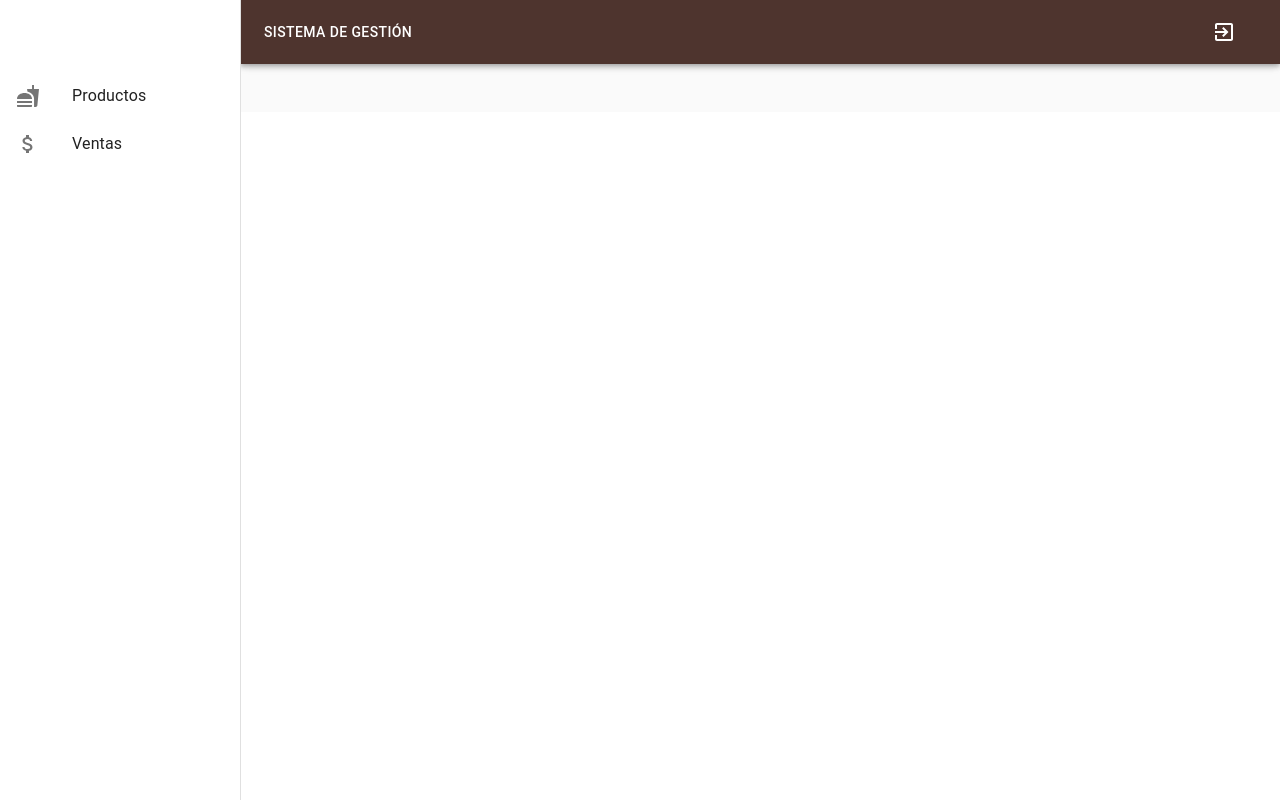
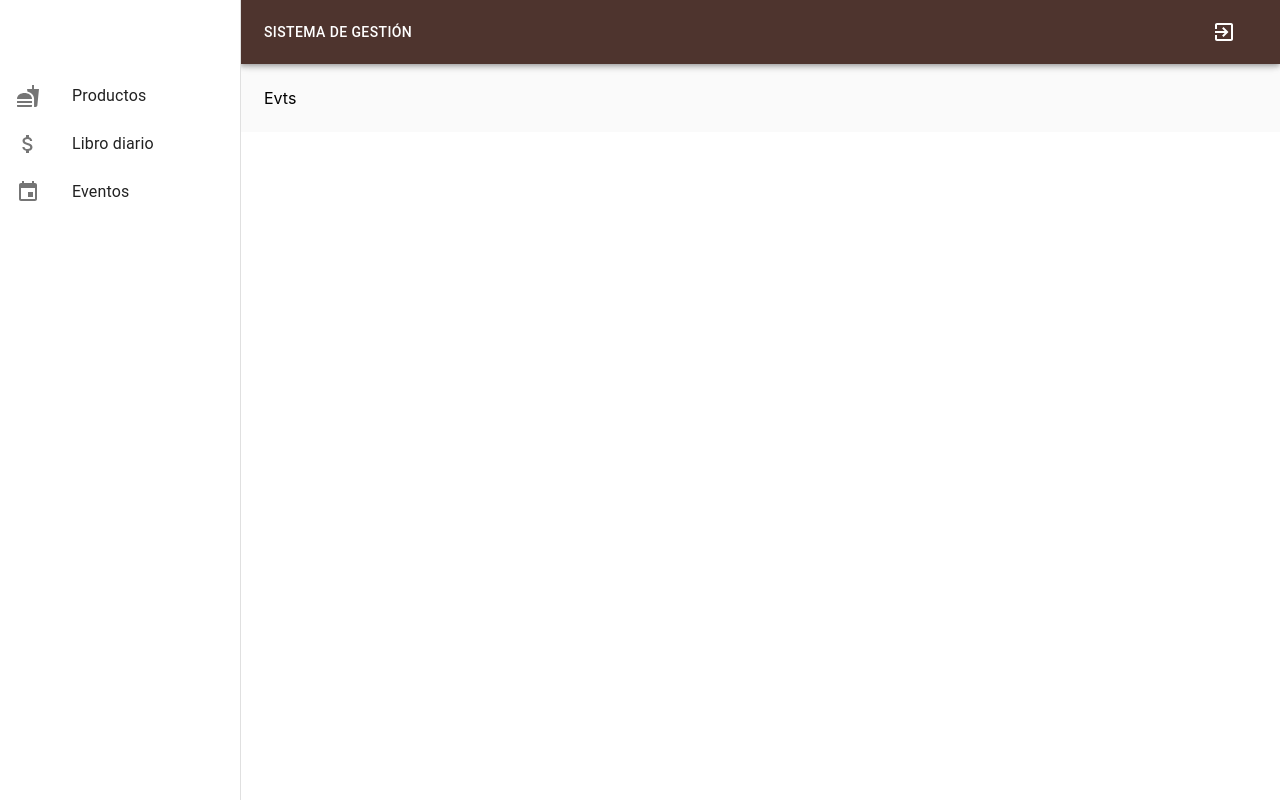
Before and after one commit to Bohmaster/proyectoFinal, a React (Create React App) app: page /events in a window 1280 px wide. Built offline with nearby package versions, Linux system fonts and the light colour scheme.

Commit message:
event route and component made

```diff
--- /dev/null
+++ b/src/components/Events.js
@@ -0,0 +1,11 @@
+import React from 'react';
+
+const Events = () => {
+    return(
+        <div>
+            Evts
+        </div>
+    )
+}
+
+export default Events;
--- a/src/components/Fixdrawer.js
+++ b/src/components/Fixdrawer.js
@@ -2,6 +2,7 @@ import React, { useState } from 'react';
 import { makeStyles, Drawer, List, ListItem, ListItemIcon, ListItemText, MenuItem, Menu } from '@material-ui/core';
 import FastfoodIcon from '@material-ui/icons/Fastfood';
 import AttachMoneyIcon from '@material-ui/icons/AttachMoney';
+import EventIcon from '@material-ui/icons/Event';
 import { Link } from 'react-router-dom';
 
 const useStyles = makeStyles(theme => ({
@@ -69,7 +70,15 @@ const Fixdrawer = () => {
                             <ListItemIcon>
                                 <AttachMoneyIcon />
                             </ListItemIcon>
-                            <ListItemText primary="Ventas" />
+                            <ListItemText primary="Libro diario" />
+                        </ListItem>
+                    </Link>
+                    <Link to='/events' className={classes.link}>
+                        <ListItem button>
+                            <ListItemIcon>
+                                <EventIcon />
+                            </ListItemIcon>
+                            <ListItemText primary="Eventos" />
                         </ListItem>
                     </Link>
                 </List>
--- a/src/components/Routing.js
+++ b/src/components/Routing.js
@@ -7,6 +7,7 @@ import ProductList from './products/list';
 import SalesList from './SalesList';
 import LoginUser from './LoginUser';
 import ProductID from './ProductID';
+import Events from './Events';
 
 const Routing = () => {
     const context = useContext(AppContext);
@@ -27,6 +28,9 @@ const Routing = () => {
                 exact path='/products/:id'
                 component={ProductID} />
             <Route
+                exact path='/events'
+                component={Events} />
+            <Route
                 exact path='/sales'
                 component={SalesList} />
             <Route
```
